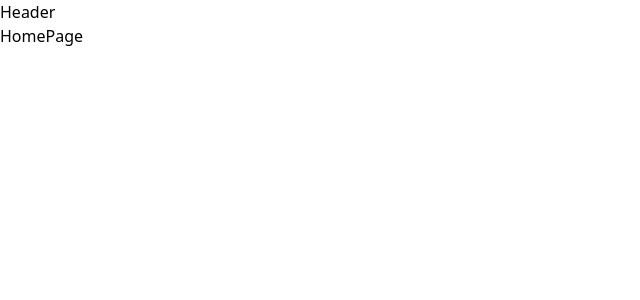
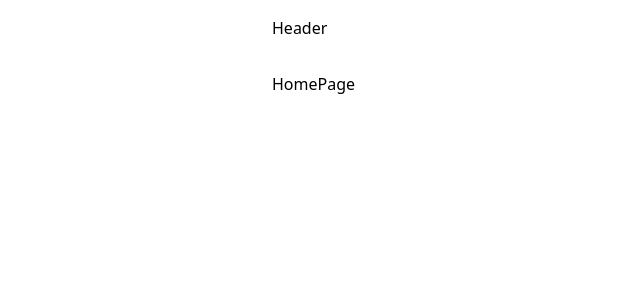
Before and after one commit to jungminji0215/react-auth, a React (Vite) app: page / in a window 1280 px wide. Shown: the top 300 px of the page, without its empty margins (0-640 px from the left). Built offline with nearby package versions, Linux system fonts and the light colour scheme.

Commit message:
[style] global style 설정

```diff
--- a/src/components/Header.tsx
+++ b/src/components/Header.tsx
@@ -1,3 +1,3 @@
 export default function Header() {
-  return <header>Header</header>;
+  return <header className="mx-auto max-w-3xl p-4">Header</header>;
 }
--- /dev/null
+++ b/src/components/PageContainer.tsx
@@ -0,0 +1,5 @@
+import { ReactNode } from 'react';
+
+export default function PageContainer({ children }: { children: ReactNode }) {
+  return <div className="mx-auto max-w-3xl min-h-screen p-4">{children}</div>;
+}
--- a/src/index.css
+++ b/src/index.css
@@ -1 +1,9 @@
 @import "tailwindcss";
+
+body{
+
+}
+
+@theme{
+    --color-primary: yellow;
+}
--- a/src/pages/HomePage.tsx
+++ b/src/pages/HomePage.tsx
@@ -1,3 +1,5 @@
+import PageContainer from '../components/PageContainer.tsx';
+
 export default function HomePage() {
-  return <div>HomePage</div>;
+  return <PageContainer>HomePage</PageContainer>;
 }
--- a/src/pages/NotFoundPage.tsx
+++ b/src/pages/NotFoundPage.tsx
@@ -1,3 +1,5 @@
+import PageContainer from '../components/PageContainer.tsx';
+
 export default function NotFoundPage() {
-  return <div>NotFoundPage</div>;
+  return <PageContainer>NotFoundPage</PageContainer>;
 }
--- a/src/pages/PostCreatePage.tsx
+++ b/src/pages/PostCreatePage.tsx
@@ -1,3 +1,5 @@
+import PageContainer from '../components/PageContainer.tsx';
+
 export default function PostCreatePage() {
-  return <div>PostCreatePage</div>;
+  return <PageContainer>PostCreatePage</PageContainer>;
 }
--- a/src/pages/SignInPage.tsx
+++ b/src/pages/SignInPage.tsx
@@ -1,3 +1,5 @@
+import PageContainer from '../components/PageContainer.tsx';
+
 export default function SignInPage() {
-  return <div>SignInPage</div>;
+  return <PageContainer>SignInPage</PageContainer>;
 }
--- a/src/pages/SignUpPage.tsx
+++ b/src/pages/SignUpPage.tsx
@@ -1,3 +1,5 @@
+import PageContainer from '../components/PageContainer.tsx';
+
 export default function SignUpPage() {
-  return <div>SignUpPage</div>;
+  return <PageContainer>SignUpPage</PageContainer>;
 }
```
